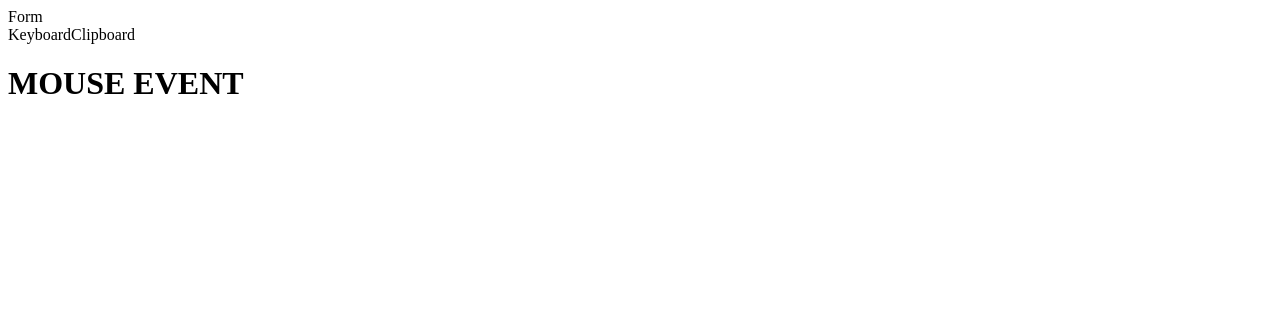
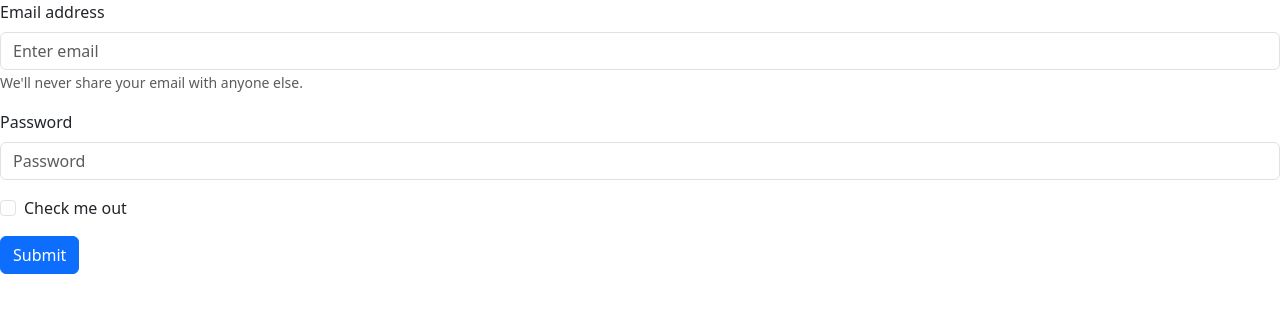
Before and after one commit to psyBeth/Revisions-and-Practices, a React (Create React App) app in the folder react06-forms-otherevents/: page / in a window 1280 px wide. Shown: the top 312 px of the page. Built offline with nearby package versions, Linux system fonts and the light colour scheme.

Commit message:
react bootstrap added

```diff
--- a/react06-forms-otherevents/package.json
+++ b/react06-forms-otherevents/package.json
@@ -6,7 +6,9 @@
     "@testing-library/jest-dom": "^5.14.1",
     "@testing-library/react": "^13.0.0",
     "@testing-library/user-event": "^13.2.1",
+    "bootstrap": "^5.3.2",
     "react": "^18.2.0",
+    "react-bootstrap": "^2.10.0",
     "react-dom": "^18.2.0",
     "react-scripts": "5.0.1",
     "web-vitals": "^2.1.0"
--- a/react06-forms-otherevents/src/App.js
+++ b/react06-forms-otherevents/src/App.js
@@ -6,8 +6,8 @@
   return (
     <div>
       <Forms />
-      <KeyboardClipboard />
-      <MouseEvent />
+      {/* <KeyboardClipboard />
+      <MouseEvent /> */}
     </div>
   );
 }
--- a/react06-forms-otherevents/src/components/1-forms/Forms.jsx
+++ b/react06-forms-otherevents/src/components/1-forms/Forms.jsx
@@ -1,7 +1,30 @@
+import Button from 'react-bootstrap/Button';
+import Form from 'react-bootstrap/Form';
+
+
 const Forms = () => {
   return (
     <div>
-        Form
+    <Form>
+      <Form.Group className="mb-3" controlId="formBasicEmail">
+        <Form.Label>Email address</Form.Label>
+        <Form.Control type="email" placeholder="Enter email" />
+        <Form.Text className="text-muted">
+          We'll never share your email with anyone else.
+        </Form.Text>
+      </Form.Group>
+
+      <Form.Group className="mb-3" controlId="formBasicPassword">
+        <Form.Label>Password</Form.Label>
+        <Form.Control type="password" placeholder="Password" />
+      </Form.Group>
+      <Form.Group className="mb-3" controlId="formBasicCheckbox">
+        <Form.Check type="checkbox" label="Check me out" />
+      </Form.Group>
+      <Button variant="primary" type="submit">
+        Submit
+      </Button>
+    </Form>
     </div>
   )
 }
--- a/react06-forms-otherevents/src/index.js
+++ b/react06-forms-otherevents/src/index.js
@@ -2,5 +2,7 @@
 import ReactDOM from 'react-dom/client';
 import App from './App';
 
+import "bootstrap/dist/css/bootstrap.min.css";
+
 const root = ReactDOM.createRoot(document.getElementById('root'));
 root.render(<App />);
```
Also changed, not shown: 1 other file (tests, documents, lock files or other folders).
